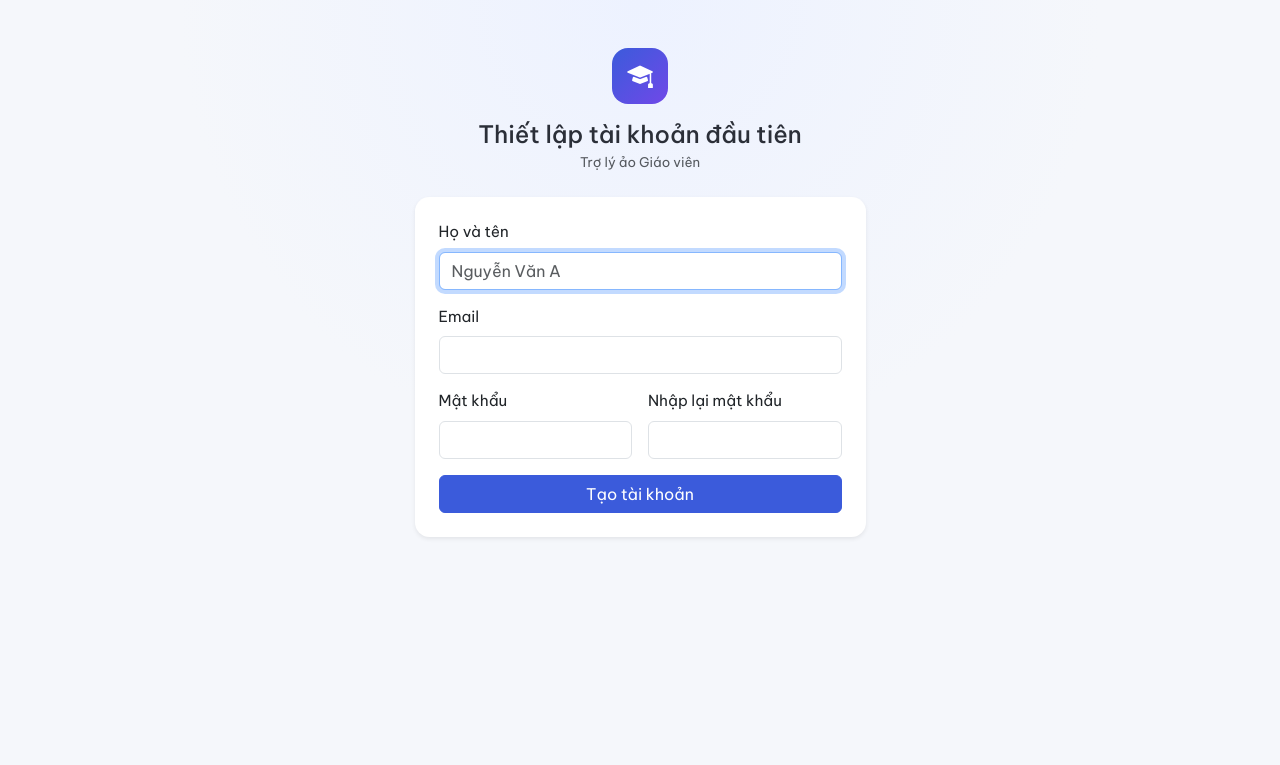
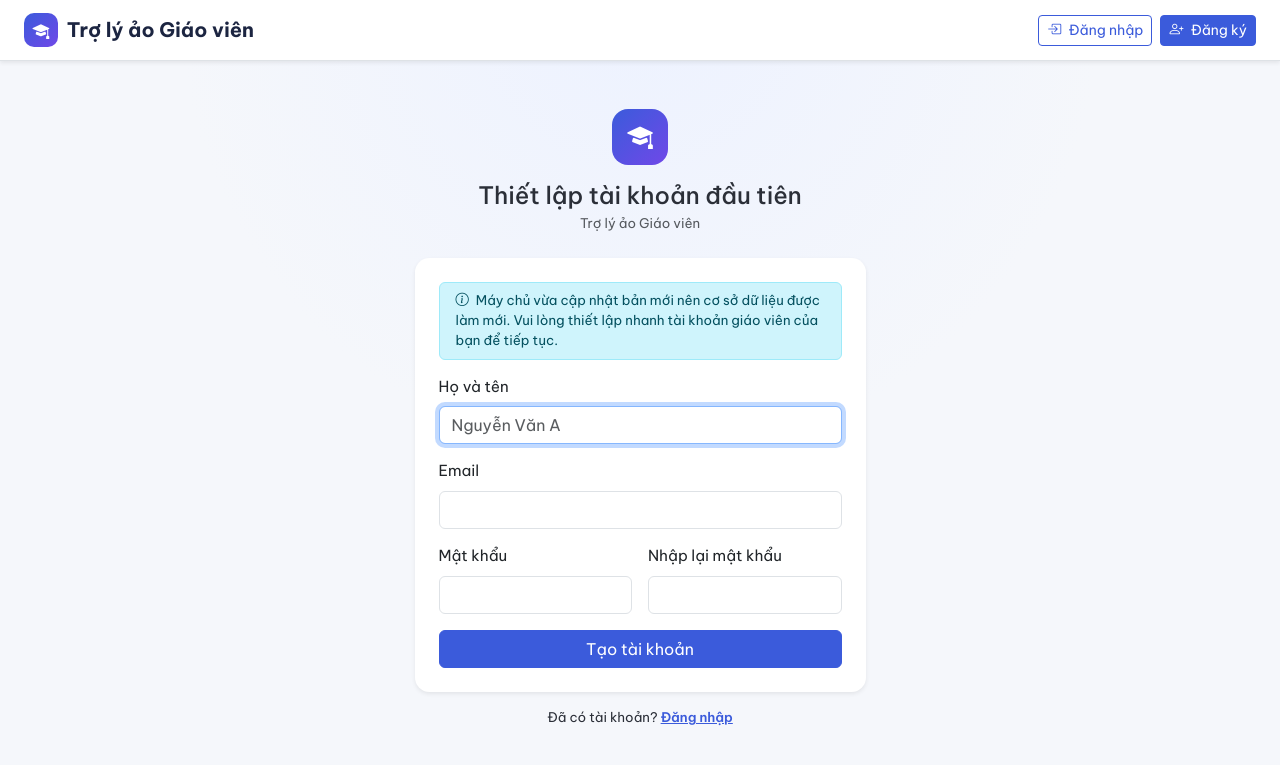
Before and after one commit to NguyenNhatThienQNU/tro-ly-ao-giao-vien, a FastAPI app: page /register in a window 1280 px wide. Shown: the top 765 px of the page. Run offline with FastAPI, Linux system fonts and the light colour scheme; parts of the project's set-up code (start-up, migrations or seed data) failed here and were passed over; some libraries are stand-ins or nearby versions.

Commit message:
fix(ui): always display login/register links and guest top navbar

```diff
--- a/app/templates/base.html
+++ b/app/templates/base.html
@@ -68,6 +68,19 @@
     </div>
   </div>
 </nav>
+{% else %}
+<nav class="navbar navbar-expand-lg app-nav sticky-top bg-white border-bottom shadow-sm">
+  <div class="container-fluid px-lg-4">
+    <a class="navbar-brand" href="/">
+      <span class="brand-mark"><i class="bi bi-mortarboard-fill"></i></span>
+      <span class="brand-text">{{ app_name }}</span>
+    </a>
+    <div class="d-flex align-items-center gap-2">
+      <a href="/login" class="btn btn-sm btn-outline-primary"><i class="bi bi-box-arrow-in-right me-1"></i> Đăng nhập</a>
+      <a href="/register" class="btn btn-sm btn-primary"><i class="bi bi-person-plus me-1"></i> Đăng ký</a>
+    </div>
+  </div>
+</nav>
 {% endif %}
 
 <main class="{% block main_class %}container-fluid px-lg-4 py-4{% endblock %}">
--- a/app/templates/register.html
+++ b/app/templates/register.html
@@ -15,6 +15,11 @@
       <div class="card-body p-4">
         {% if errors %}
         <div class="alert alert-danger py-2"><ul class="mb-0 ps-3">{% for e in errors %}<li>{{ e }}</li>{% endfor %}</ul></div>
+        {% endif %}
+        {% if first %}
+        <div class="alert alert-info py-2 small mb-3">
+          <i class="bi bi-info-circle me-1"></i> Máy chủ vừa cập nhật bản mới nên cơ sở dữ liệu được làm mới. Vui lòng thiết lập nhanh tài khoản giáo viên của bạn để tiếp tục.
+        </div>
         {% endif %}
         <form method="post" action="/register">
           {{ csrf() }}
@@ -40,7 +45,7 @@
         </form>
       </div>
     </div>
-    {% if not first %}<p class="text-center mt-3 small">Đã có tài khoản? <a href="/login">Đăng nhập</a></p>{% endif %}
+    <p class="text-center mt-3 small">Đã có tài khoản? <a href="/login" class="fw-semibold">Đăng nhập</a></p>
   </div>
 </div>
 {% endblock %}
--- a/app/web/auth.py
+++ b/app/web/auth.py
@@ -29,6 +29,11 @@ def login_page(request: Request, next: str = "/dashboard", db: Session = Depends
     if request.session.get("teacher_id"):
         return redirect(safe_next(next))
     if (db.scalar(select(func.count(Teacher.id))) or 0) == 0:
+        flash(
+            request,
+            "Hệ thống chưa có tài khoản nào được lưu (hoặc máy chủ vừa khởi tạo lại). Vui lòng thiết lập tài khoản giáo viên quản trị.",
+            "info",
+        )
         return redirect("/register")
     return render(request, "login.html", next=safe_next(next), registration_open=_registration_open(request, db))
 
```
